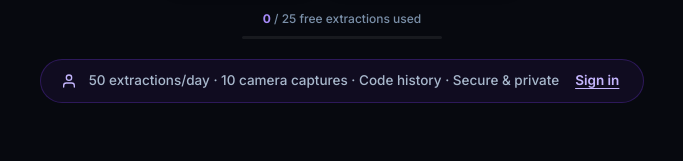
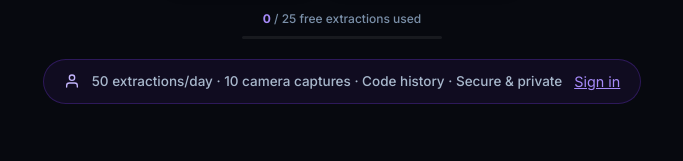
Before and after one commit to skullmubashir5656-bot/Code-Snapper, a website: page index.html in a window 1280 px wide. Shown: the part 1066-1227 px from the top of the page, 298-981 px from the left. Drawn offline with nearby package versions, Linux system fonts and the light colour scheme.

Commit message:
Style hero soft upsell as subtle inline text link

```diff
--- a/styles.css
+++ b/styles.css
@@ -710,20 +710,18 @@ code, pre { font-family: 'JetBrains Mono', 'Cascadia Code', 'Fira Code', monospa
   color: var(--txt);
 }
 .hero-soft-link {
-  color: var(--violet-d);
-  font-weight: 600;
+  color: #a78bfa;
   text-decoration: underline;
-  text-underline-offset: 3px;
-  cursor: pointer;
+  font-size: 0.9rem;
+  font-weight: 400;
   background: none;
   border: none;
-  font-family: inherit;
-  font-size: 13.5px;
-  padding: 0 4px;
-  transition: color 0.15s ease;
+  padding: 0;
+  cursor: pointer;
+  display: inline;
 }
 .hero-soft-link:hover {
-  color: #a78bfa;
+  color: #c084fc;
 }
 .hero-auth-btn {
   display: inline-flex;
```
